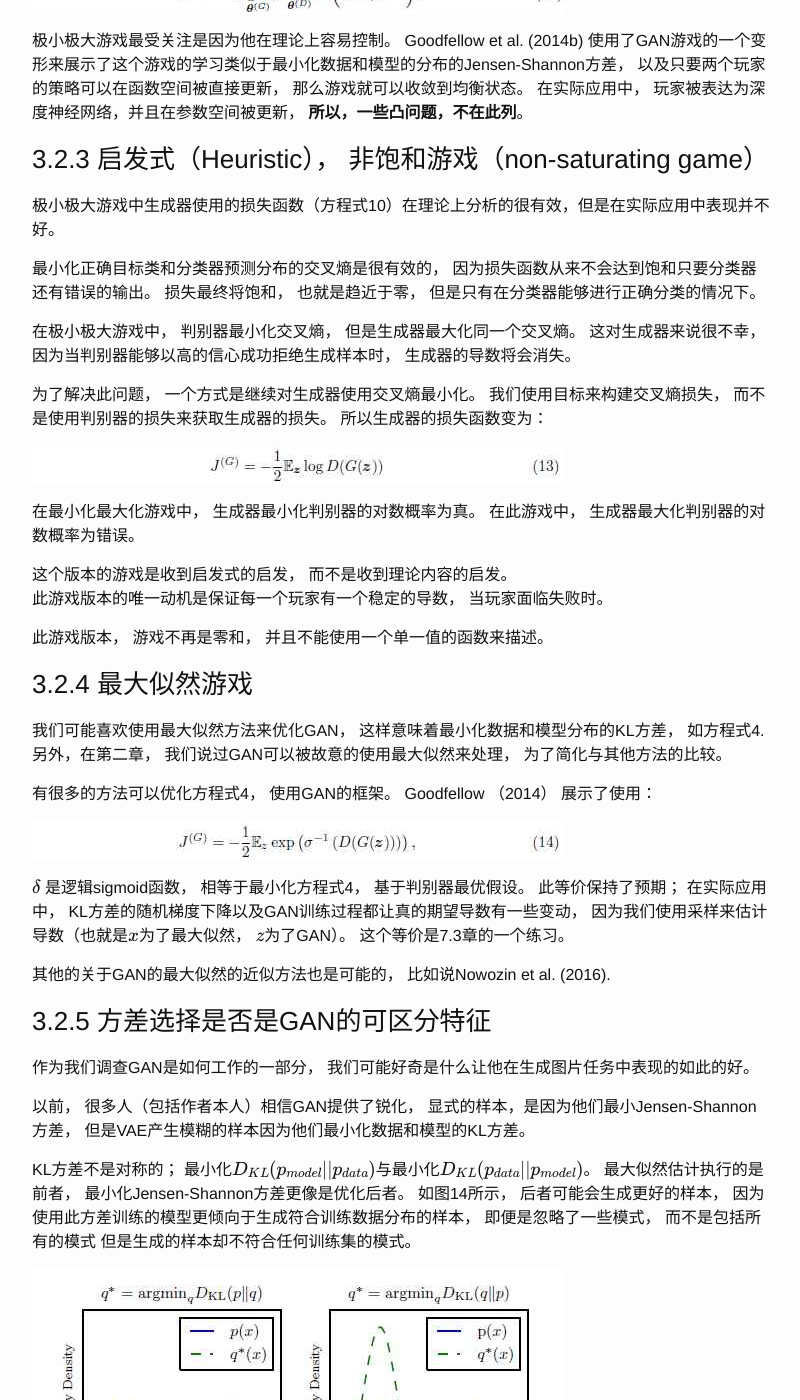
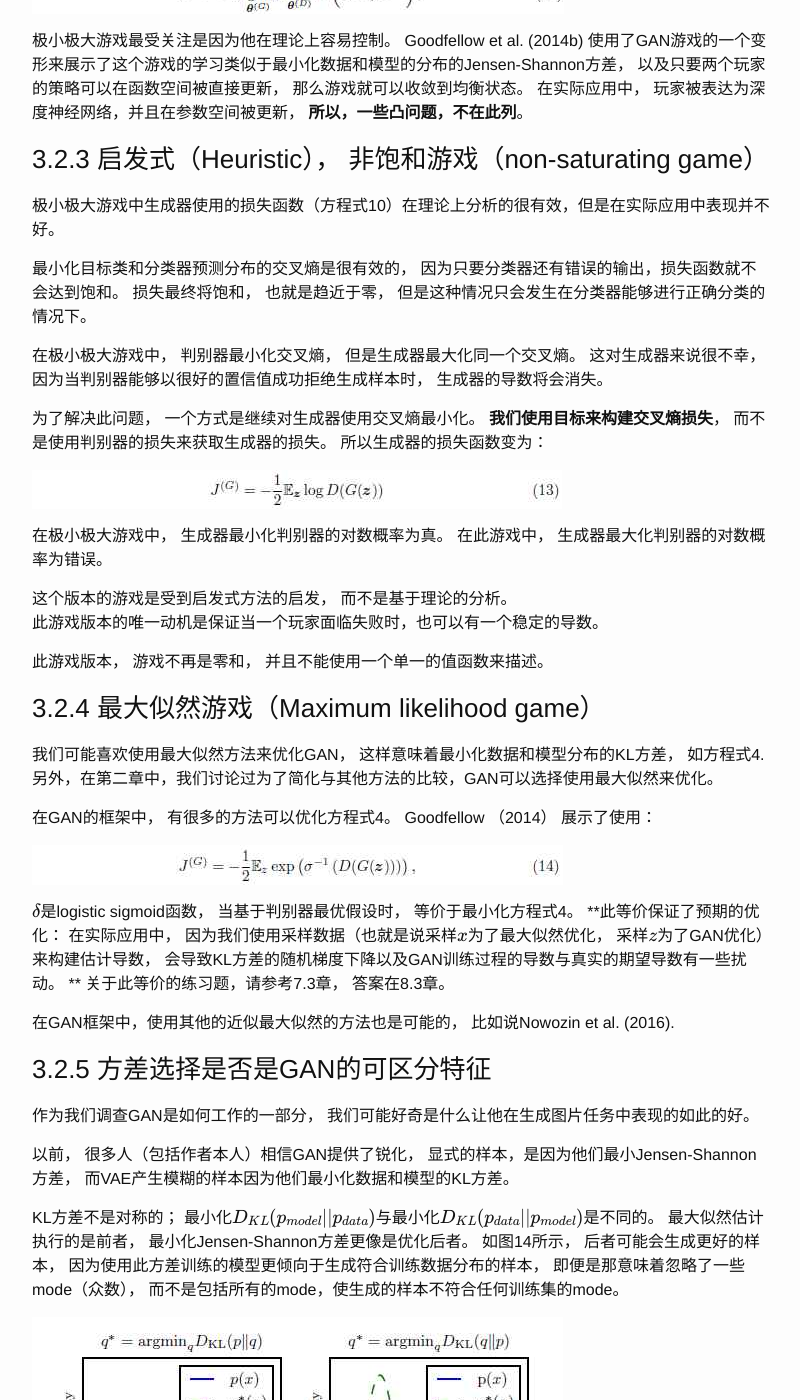
Before and after one commit to sinpycn/sinpycn.github.io, a Jekyll site: the page built from _posts/research/2017-05-03-GAN-Tutorial-How-do-GANs-work.md, in a window 1280 px wide and 1400 px high, scrolled down 3430 px. Shown: the whole window, without its empty margins (238-1038 px from the left). Built offline with Jekyll 4.4.1, drawn with Linux system fonts in a browser that asks for light colours; formulas are drawn with MathJax 3; some of the changed text lies outside the part shown.

Commit message:
Update 2017-05-03-GAN-Tutorial-How-do-GANs-work.md

```diff
--- a/_posts/research/2017-05-03-GAN-Tutorial-How-do-GANs-work.md
+++ b/_posts/research/2017-05-03-GAN-Tutorial-How-do-GANs-work.md
@@ -104,53 +104,52 @@ GAN优化受到监督学习过拟合和训练不足问题的影响。
 
 极小极大游戏中生成器使用的损失函数（方程式10）在理论上分析的很有效，但是在实际应用中表现并不好。
 
-最小化正确目标类和分类器预测分布的交叉熵是很有效的， 因为损失函数从来不会达到饱和只要分类器还有错误的输出。
-损失最终将饱和， 也就是趋近于零， 但是只有在分类器能够进行正确分类的情况下。
+最小化目标类和分类器预测分布的交叉熵是很有效的， 因为只要分类器还有错误的输出，损失函数就不会达到饱和。
+损失最终将饱和， 也就是趋近于零， 但是这种情况只会发生在分类器能够进行正确分类的情况下。
 
-在极小极大游戏中， 判别器最小化交叉熵， 但是生成器最大化同一个交叉熵。 这对生成器来说很不幸， 因为当判别器能够以高的信心成功拒绝生成样本时， 生成器的导数将会消失。
+在极小极大游戏中， 判别器最小化交叉熵， 但是生成器最大化同一个交叉熵。 这对生成器来说很不幸， 因为当判别器能够以很好的置信值成功拒绝生成样本时， 生成器的导数将会消失。
 
 为了解决此问题， 一个方式是继续对生成器使用交叉熵最小化。
-我们使用目标来构建交叉熵损失， 而不是使用判别器的损失来获取生成器的损失。 所以生成器的损失函数变为：
+**我们使用目标来构建交叉熵损失**， 而不是使用判别器的损失来获取生成器的损失。 所以生成器的损失函数变为：
 
 ![Equation 13](/images/201705/03/eq13.jpg)
 
-在最小化最大化游戏中， 生成器最小化判别器的对数概率为真。 在此游戏中， 生成器最大化判别器的对数概率为错误。
+在极小极大游戏中， 生成器最小化判别器的对数概率为真。 在此游戏中， 生成器最大化判别器的对数概率为错误。
 
-这个版本的游戏是收到启发式的启发， 而不是收到理论内容的启发。
-此游戏版本的唯一动机是保证每一个玩家有一个稳定的导数， 当玩家面临失败时。
+这个版本的游戏是受到启发式方法的启发， 而不是基于理论的分析。
+此游戏版本的唯一动机是保证当一个玩家面临失败时，也可以有一个稳定的导数。
 
-此游戏版本， 游戏不再是零和， 并且不能使用一个单一值的函数来描述。
+此游戏版本， 游戏不再是零和， 并且不能使用一个单一的值函数来描述。
 
-### 3.2.4 最大似然游戏
+### 3.2.4 最大似然游戏（Maximum likelihood game）
 
 我们可能喜欢使用最大似然方法来优化GAN， 这样意味着最小化数据和模型分布的KL方差， 如方程式4.
-另外，在第二章， 我们说过GAN可以被故意的使用最大似然来处理， 为了简化与其他方法的比较。
+另外，在第二章中，我们讨论过为了简化与其他方法的比较，GAN可以选择使用最大似然来优化。
 
-有很多的方法可以优化方程式4， 使用GAN的框架。 Goodfellow （2014） 展示了使用：
+在GAN的框架中， 有很多的方法可以优化方程式4。 Goodfellow （2014） 展示了使用：
 
 ![Equation 14](/images/201705/03/eq14.jpg)
 
-$$\delta$$ 是逻辑sigmoid函数， 相等于最小化方程式4， 基于判别器最优假设。
-此等价保持了预期； 在实际应用中， KL方差的随机梯度下降以及GAN训练过程都让真的期望导数有一些变动， 因为我们使用采样来估计导数（也就是$$x$$为了最大似然， $$z$$为了GAN）。
-这个等价是7.3章的一个练习。
+$$\delta$$是logistic sigmoid函数， 当基于判别器最优假设时， 等价于最小化方程式4。
+**此等价保证了预期的优化： 在实际应用中， 因为我们使用采样数据（也就是说采样$$x$$为了最大似然优化， 采样$$z$$为了GAN优化）来构建估计导数， 会导致KL方差的随机梯度下降以及GAN训练过程的导数与真实的期望导数有一些扰动。 **
+关于此等价的练习题，请参考7.3章， 答案在8.3章。
 
-其他的关于GAN的最大似然的近似方法也是可能的， 比如说Nowozin et al. (2016).
-
+在GAN框架中，使用其他的近似最大似然的方法也是可能的， 比如说Nowozin et al. (2016).
 
 ### 3.2.5 方差选择是否是GAN的可区分特征
 
 作为我们调查GAN是如何工作的一部分， 我们可能好奇是什么让他在生成图片任务中表现的如此的好。
 
-以前， 很多人（包括作者本人）相信GAN提供了锐化， 显式的样本，是因为他们最小Jensen-Shannon方差， 但是VAE产生模糊的样本因为他们最小化数据和模型的KL方差。
+以前， 很多人（包括作者本人）相信GAN提供了锐化， 显式的样本，是因为他们最小Jensen-Shannon方差， 而VAE产生模糊的样本因为他们最小化数据和模型的KL方差。
 
-KL方差不是对称的； 最小化$$D_{KL}(p_{model}||p_{data})$$与最小化$$D_{KL}(p_{data}||p_{model})$$。 最大似然估计执行的是前者， 最小化Jensen-Shannon方差更像是优化后者。
-如图14所示， 后者可能会生成更好的样本， 因为使用此方差训练的模型更倾向于生成符合训练数据分布的样本， 即便是忽略了一些模式， 而不是包括所有的模式 但是生成的样本却不符合任何训练集的模式。
+KL方差不是对称的； 最小化$$D_{KL}(p_{model}||p_{data})$$与最小化$$D_{KL}(p_{data}||p_{model})$$是不同的。 最大似然估计执行的是前者， 最小化Jensen-Shannon方差更像是优化后者。
+如图14所示， 后者可能会生成更好的样本， 因为使用此方差训练的模型更倾向于生成符合训练数据分布的样本， 即便是那意味着忽略了一些mode（众数）， 而不是包括所有的mode，使生成的样本不符合任何训练集的mode。
 
 ![Figure 14](/images/201705/03/fig14.jpg)
 
 图14： KL方差的两个表达不是等价的。 最明显的不同是当模型拟合数据分布的能力很差时。
 这里展示了一个一维数据$$x$$分布的例子。 在这个例子中， 数据分布是两个混合的高斯分布的组合， 模型使用一个单一的高斯模型。 因为一个单一的高斯分布不能准确的表达真实的数据分布， 方差的选择将决定模型选择。
-左边的图使用了最大似然测度。 此模型选择对这两个模式进行平均处理， 因此它侧重于对两者整体的概率最大化。 右边的图， 使用反向顺序的KL方差。 我们可以认为$$D_{KL}(p_{data}||p_{model})$$倾向于对所有数据分布的整体都提高概率， $$D_{KL}(p_{model}||p_{data})$$侧重于降低数据不存在区域的概率。 此种视角， 使我们期待$$D_{KL}(p_{model}||p_{data})$$产生更好看的样本，因为模型将不会选择产生分布在数据的两种模式之间的非正常样本。
+左边的图使用了最大似然测度。 此模型选择对这两个mode进行平均处理， 因此它侧重于对两者整体的概率最大化。 右边的图， 使用相反顺序参数的KL方差。 我们可以认为$$D_{KL}(p_{data}||p_{model})$$倾向于对所有数据分布的整体都提高概率， $$D_{KL}(p_{model}||p_{data})$$侧重于降低数据不存在区域的概率。 通过这种观察， 使我们期待$$D_{KL}(p_{model}||p_{data})$$能够产生更好看的样本，因为模型将不会选择产生分布在数据的两种mode之间的非正常样本。
 
 一些新的证据建议使用Jensen-Shannon方差不能解释为什么GAN会产生锐化的样本：
 
```
